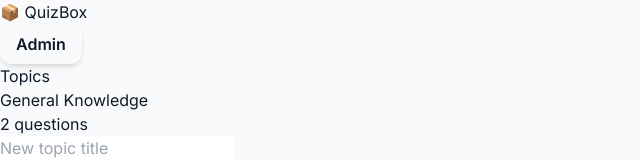
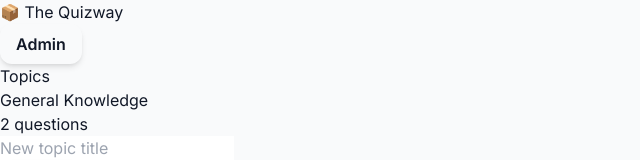
Before and after one commit to nerdrama-ai/The_Quizway_V1, a React (Vite) app: page / in a window 1280 px wide. Shown: the top 160 px of the page, without its empty margins (0-640 px from the left). Built offline with nearby package versions, Linux system fonts and the light colour scheme.

Commit message:
Update Header.jsx

```diff
--- a/src/components/Header.jsx
+++ b/src/components/Header.jsx
@@ -4,7 +4,7 @@
 export default function Header({onGoAdmin,onGoHome}){
 return (
 <header className="header">
-<h1 className="logo" onClick={onGoHome}>📦 QuizBox</h1>
+<h1 className="logo" onClick={onGoHome}>📦 The Quizway</h1>
 <div>
 <button className="btn" onClick={onGoAdmin}>Admin</button>
 </div>
```
